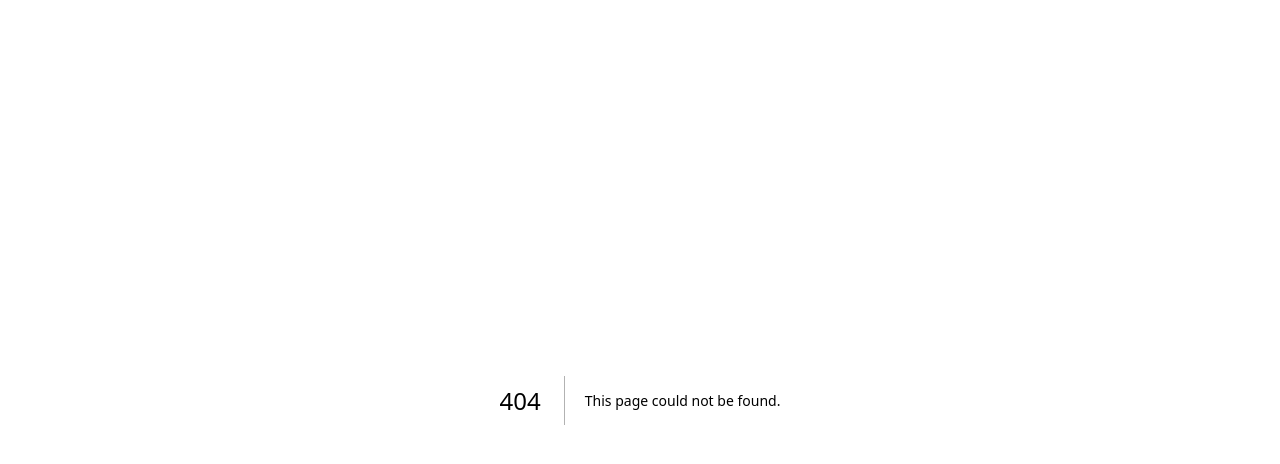
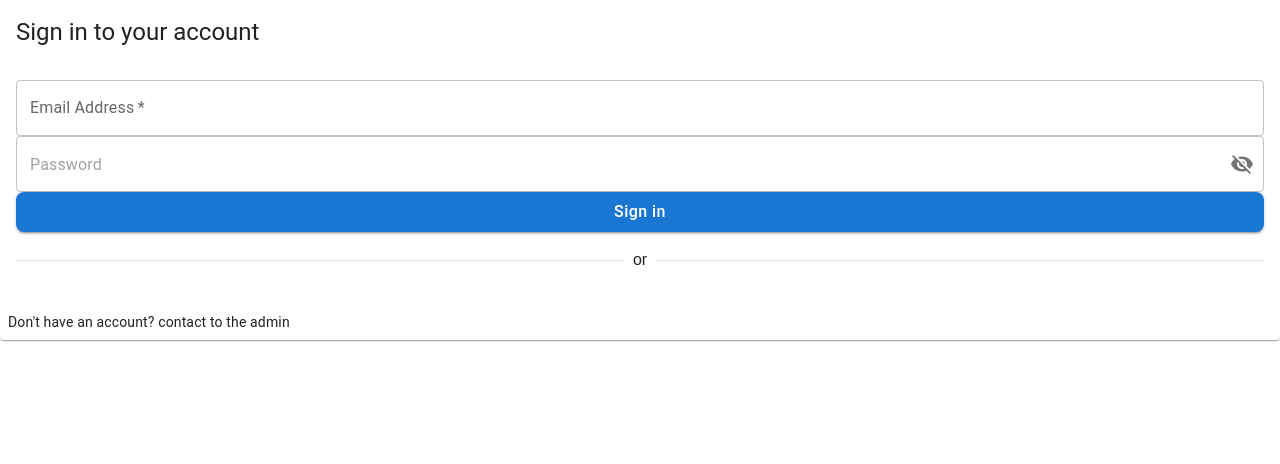
Before and after one commit to Sipun-137/smart-community-mnmg-system, a Next.js app: page /auth/login in a window 1280 px wide. Before the commit this address had no page. Shown: the top 464 px of the page. Built offline with nearby package versions, Linux system fonts and the light colour scheme.

Commit message:
Login Page Designed

```diff
--- /dev/null
+++ b/src/app/auth/login/page.tsx
@@ -0,0 +1,92 @@
+"use client";
+import { useState } from "react";
+import {
+  Button,
+  Card,
+  CardActions,
+  Typography,
+  IconButton,
+  Divider,
+  CardContent,
+} from "@mui/material";
+import TextField from "@mui/material/TextField";
+import InputAdornment from "@mui/material/InputAdornment";
+import OutlinedInput from "@mui/material/OutlinedInput";
+import { Visibility, VisibilityOff } from "@mui/icons-material";
+
+export default function SignInPage() {
+  const [showPassword, setShowPassword] = useState(false);
+
+  const togglePasswordVisibility = () => {
+    setShowPassword(!showPassword);
+  };
+
+  const HandleSubmit = () => {};
+
+  return (
+    <div className="min-h-screen flex items-center justify-center bg-gray-900 px-4">
+      <Card className="w-full max-w-sm p-6 shadow-md rounded-lg">
+        <CardContent className="text-center">
+          <Typography variant="h5" className="font-bold font-serif">
+            Sign in to your account
+          </Typography>
+        </CardContent>
+
+        <CardContent className="space-y-4">
+          {/* Email Input */}
+          <TextField
+            id="email"
+            type="email"
+            label="Email Address"
+            fullWidth
+            required
+            variant="outlined"
+          />
+
+          {/* Password Input */}
+          <OutlinedInput
+            id="password"
+            type={showPassword ? "text" : "password"}
+            fullWidth
+            required
+            placeholder="Password"
+            endAdornment={
+              <InputAdornment position="end">
+                <IconButton onClick={togglePasswordVisibility} edge="end">
+                  {showPassword ? <Visibility /> : <VisibilityOff />}
+                </IconButton>
+              </InputAdornment>
+            }
+          />
+
+          {/* Sign In Button */}
+          <Button
+            variant="contained"
+            color="primary"
+            fullWidth
+            sx={{
+              borderRadius: "8px",
+              textTransform: "none",
+              fontSize: "16px",
+            }}
+            onClick={HandleSubmit}
+          >
+            Sign in
+          </Button>
+
+          {/* OR Divider */}
+          <Divider sx={{ my: 2 }}>or</Divider>
+
+          {/* Social Login Button Placeholder */}
+        </CardContent>
+
+        <CardActions className="justify-center">
+          <Typography variant="body2">
+            {/* eslint-disable-next-line react/no-unescaped-entities */}
+            Don't have an account? contact to the admin
+          </Typography>
+        </CardActions>
+      </Card>
+    </div>
+  );
+}
```
